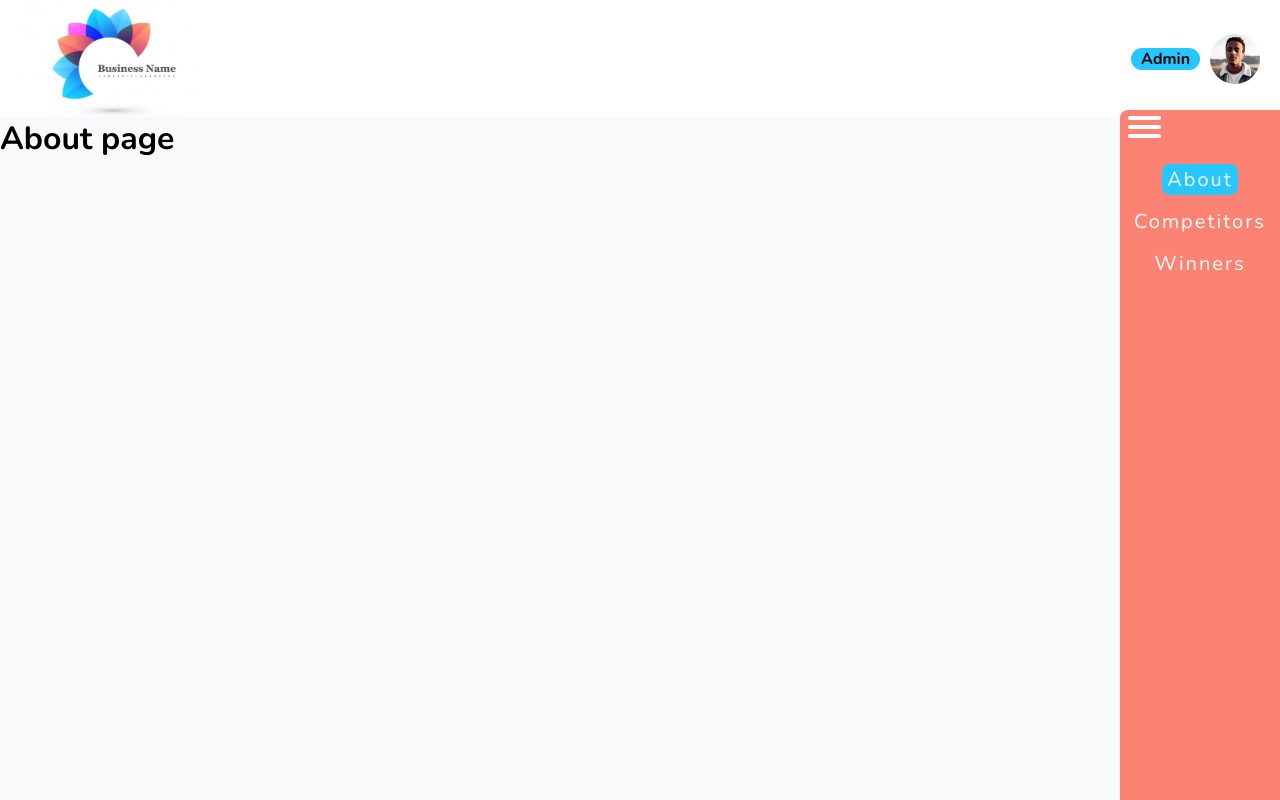
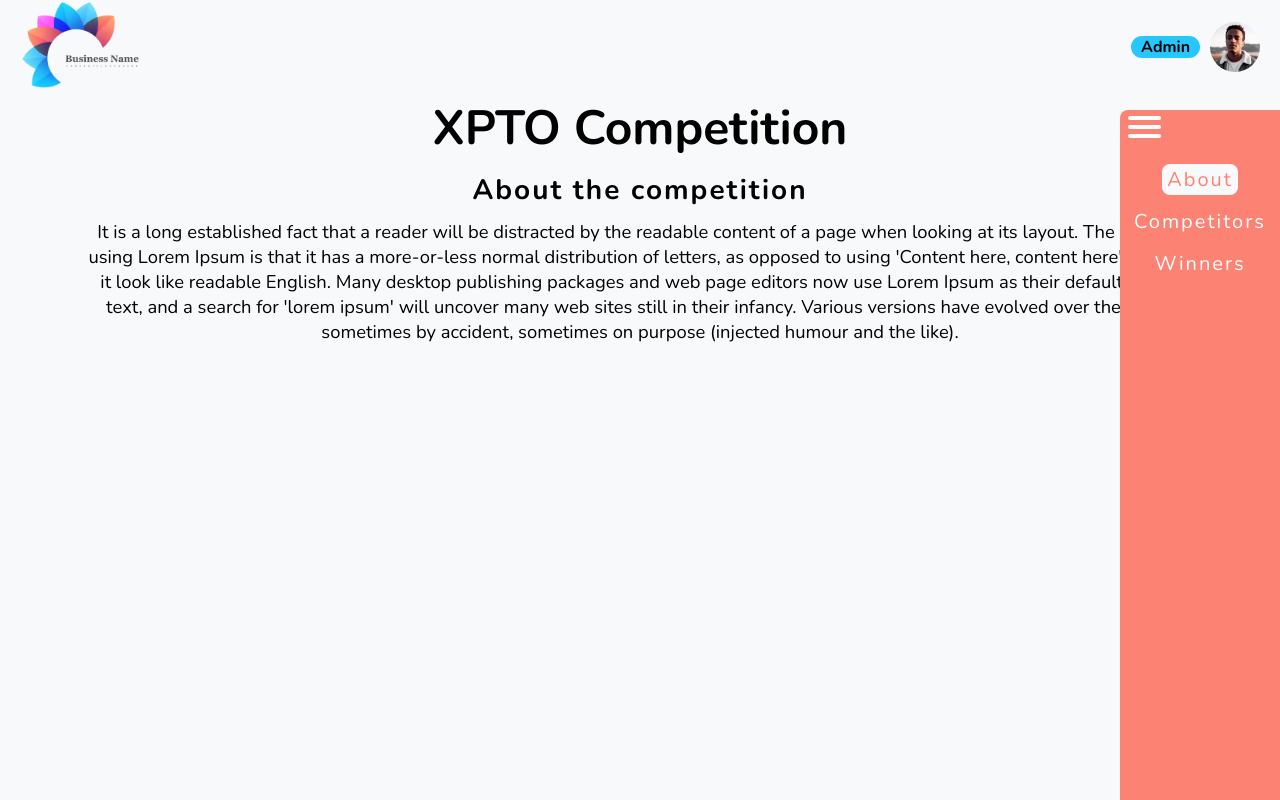
Before and after one commit to humbruno/xpto-landing-react, a React (Create React App) app: page /about in a window 1280 px wide. Both pictures are taken after a click on the button 1254 px from the left and 129 px from the top of the page. Built offline with nearby package versions, Linux system fonts and the light colour scheme.

Commit message:
feat: winners page with data fetching using custom hook, readme update

```diff
--- a/src/App.jsx
+++ b/src/App.jsx
@@ -13,6 +13,8 @@ function App() {
     <React.Fragment>
       <Header />
       <Sidebar />
+      <main>
+        <h1>XPTO Competition</h1>
         <Switch>
           <Route path="/" exact>
             <Redirect to="/about" />
@@ -27,6 +29,7 @@ function App() {
             <Winners />
           </Route>
         </Switch>
+      </main>
     </React.Fragment>
   );
 }
--- a/src/components/Header/Header.module.scss
+++ b/src/components/Header/Header.module.scss
@@ -1,14 +1,12 @@
 .header {
   display: flex;
   justify-content: space-between;
-
-  background-color: #fff;
 
   padding: 0 20px;
 }
 
 .logo {
-  width: 200px;
+  width: 120px;
   height: auto;
 }
 
--- a/src/components/Sidebar/Sidebar.jsx
+++ b/src/components/Sidebar/Sidebar.jsx
@@ -22,7 +22,7 @@ const Sidebar = () => {
           <NavLink
             to="/about"
             activeClassName={styles.activeTab}
-            className={styles.navItemAbout}
+            className={styles.navItem}
           >
             About
           </NavLink>
@@ -31,7 +31,7 @@ const Sidebar = () => {
           <NavLink
             to="/competitors"
             activeClassName={styles.activeTab}
-            className={styles.navItemUsers}
+            className={styles.navItem}
           >
             Competitors
           </NavLink>
@@ -40,7 +40,7 @@ const Sidebar = () => {
           <NavLink
             to="/winners"
             activeClassName={styles.activeTab}
-            className={styles.navItemWinners}
+            className={styles.navItem}
           >
             Winners
           </NavLink>
--- a/src/components/Sidebar/Sidebar.module.scss
+++ b/src/components/Sidebar/Sidebar.module.scss
@@ -79,5 +79,9 @@
   padding: 2px 5px;
   border-radius: 8px;
 
-  background-color: var(--clr-primary);
+  background-color: var(--bg-primary);
+
+  &.navItem {
+    color: var(--clr-secondary);
+  }
 }
--- a/src/index.scss
+++ b/src/index.scss
@@ -41,3 +41,24 @@ a:visited {
   text-decoration: none;
   color: var(--txt-primary);
 }
+
+h1 {
+  font-size: 3rem;
+}
+
+h2 {
+  font-size: 1.75rem;
+  letter-spacing: 2px;
+
+  margin: 10px 0;
+}
+
+p {
+  max-width: 100ch;
+  margin: 0 auto;
+
+  font-size: 1.15rem;
+}
+main {
+  text-align: center;
+}
--- a/src/pages/About.jsx
+++ b/src/pages/About.jsx
@@ -1,5 +1,22 @@
+import React from "react";
+
 const About = () => {
-  return <h1>About page</h1>;
+  return (
+    <React.Fragment>
+      <h2>About the competition</h2>
+      <p>
+        It is a long established fact that a reader will be distracted by the
+        readable content of a page when looking at its layout. The point of
+        using Lorem Ipsum is that it has a more-or-less normal distribution of
+        letters, as opposed to using 'Content here, content here', making it
+        look like readable English. Many desktop publishing packages and web
+        page editors now use Lorem Ipsum as their default model text, and a
+        search for 'lorem ipsum' will uncover many web sites still in their
+        infancy. Various versions have evolved over the years, sometimes by
+        accident, sometimes on purpose (injected humour and the like).
+      </p>
+    </React.Fragment>
+  );
 };
 
 export default About;
--- a/src/pages/Competitors.jsx
+++ b/src/pages/Competitors.jsx
@@ -16,9 +16,9 @@ const Competitors = () => {
   let content = "";
 
   if (isLoading) {
-    content = <h2>Loading...</h2>;
+    content = <h3>Loading...</h3>;
   } else if (!isLoading && error) {
-    content = <h2>Something went wrong!</h2>;
+    content = <h3>Something went wrong!</h3>;
   } else if (!isLoading && data) {
     content = (
       <ul>
@@ -31,7 +31,7 @@ const Competitors = () => {
 
   return (
     <div>
-      <h1>All Competitors</h1>
+      <h2>All Competitors</h2>
       {content}
     </div>
   );
--- a/src/pages/Winners.jsx
+++ b/src/pages/Winners.jsx
@@ -1,5 +1,40 @@
+import { useEffect } from "react";
+import { useState } from "react";
+
+import useHttp from "../hooks/use-http";
+
+import UserItem from "../components/UserItem/UserItem";
+
 const Winners = () => {
-  return <h1>Winners page</h1>;
+  const [data, setData] = useState(null);
+  const { isLoading, error, sendRequest } = useHttp();
+
+  useEffect(() => {
+    sendRequest("?limit=3", setData);
+  }, [sendRequest]);
+
+  let content = "";
+
+  if (isLoading) {
+    content = <h3>Loading...</h3>;
+  } else if (!isLoading && error) {
+    content = <h3>Something went wrong!</h3>;
+  } else if (!isLoading && data) {
+    content = (
+      <ul>
+        {data.map((user) => (
+          <UserItem key={user.id}>{user.name.firstname}</UserItem>
+        ))}
+      </ul>
+    );
+  }
+
+  return (
+    <div>
+      <h2>Competition Winners</h2>
+      {content}
+    </div>
+  );
 };
 
 export default Winners;
```
Also changed, not shown: public/assets/logo.png, 1 other file (tests, documents, lock files or other folders). Lines whose indentation alone changed are shown as unchanged.
